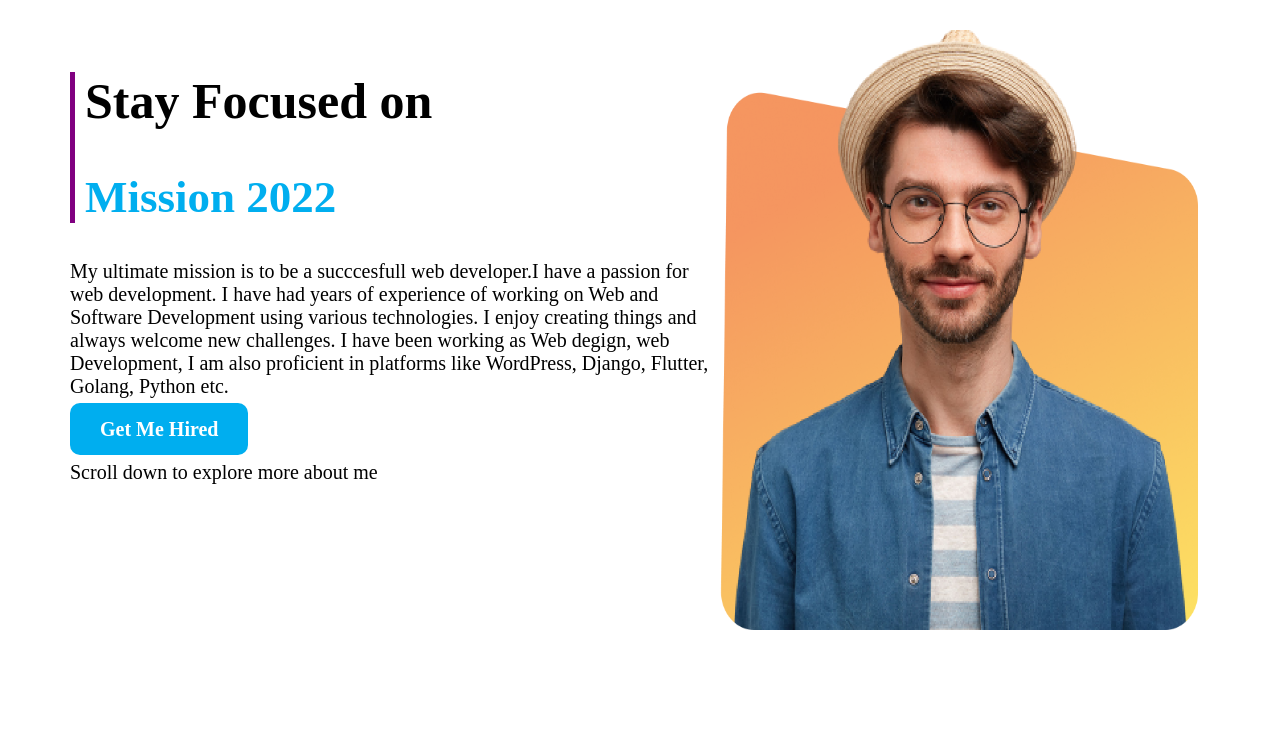
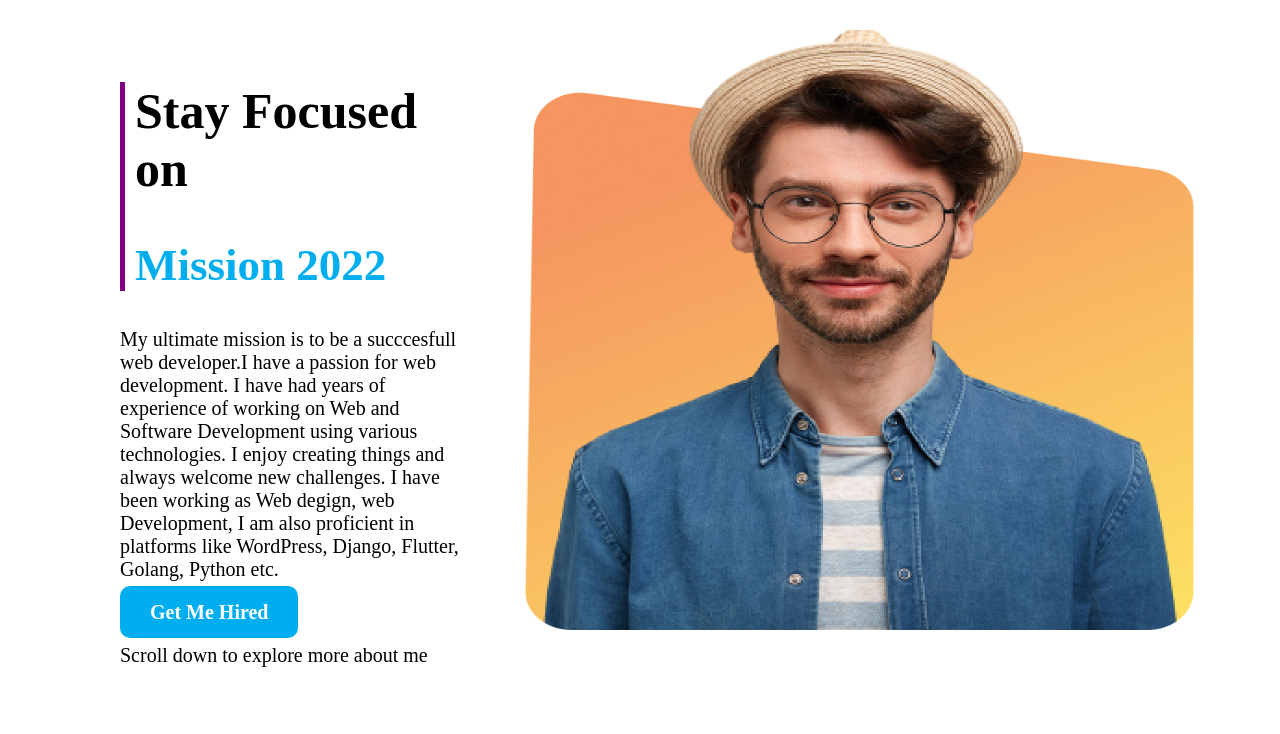
Before and after one commit to ciwzakir/personal-portfolio, a plain HTML site: page index.html in a window 1280 px wide. Shown: the top 734 px of the page. Drawn offline with Linux system fonts and the light colour scheme.

Commit message:
header image adjusted

```diff
--- a/index.html
+++ b/index.html
@@ -20,7 +20,7 @@
 			</div>
 		</div>
 		<div class="half-with feature-img">
-            <img alt="" src="images/person/person-1.png" style="width:500px;height:600px;">
+            <img alt="" src="images/person/person-1.png" style="width:700px;height:600px;">
         </div>
 	</section>
 	<section class="mission">
--- a/style.css
+++ b/style.css
@@ -24,6 +24,9 @@ section {
 }
 .header-left h2 {
 	color:#00AEEF;
+}
+.header-left {
+	padding: 10px 50px;
 }
 .header-left-withbg {
 	border-left: 5px solid;
```
